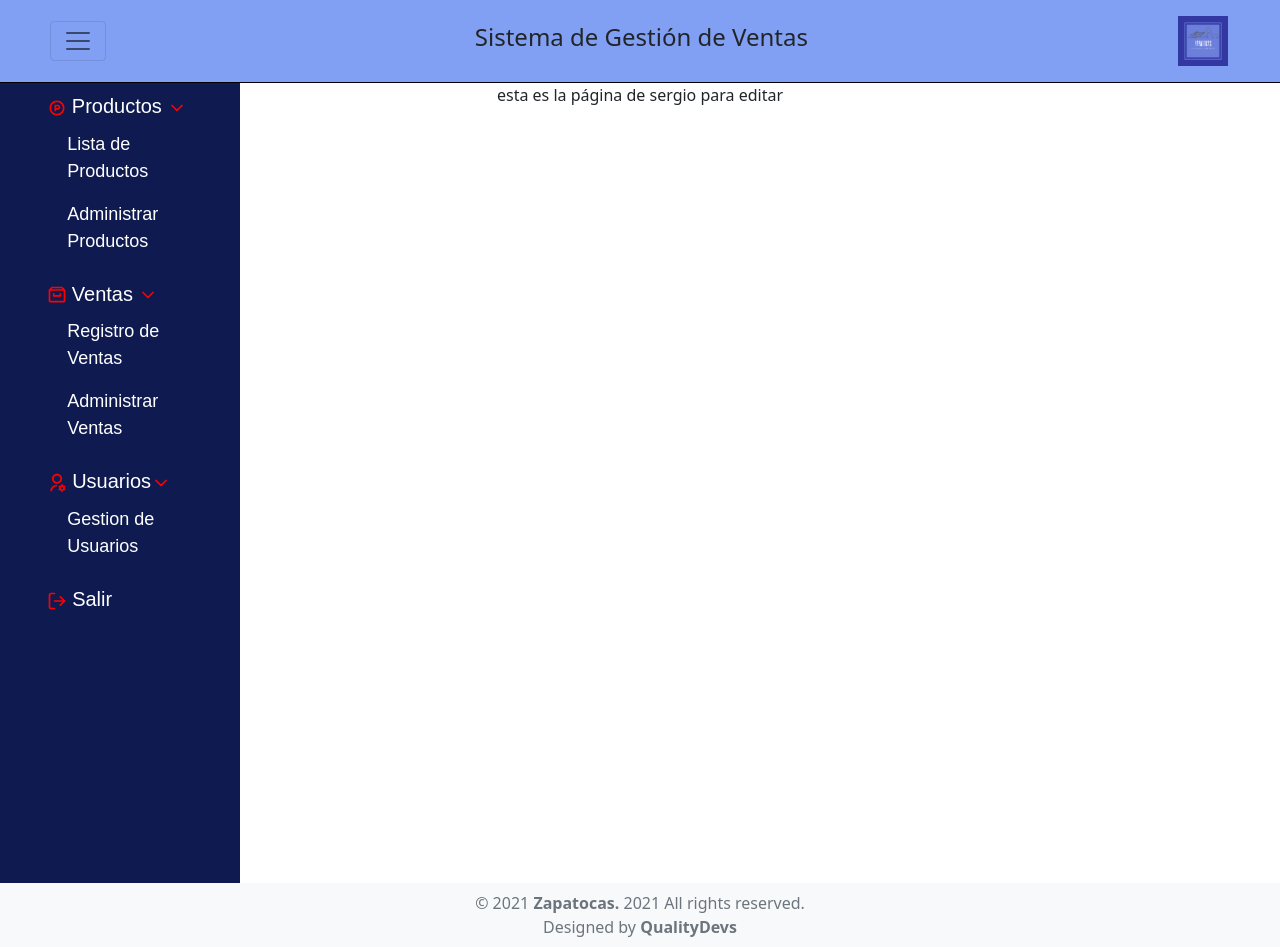
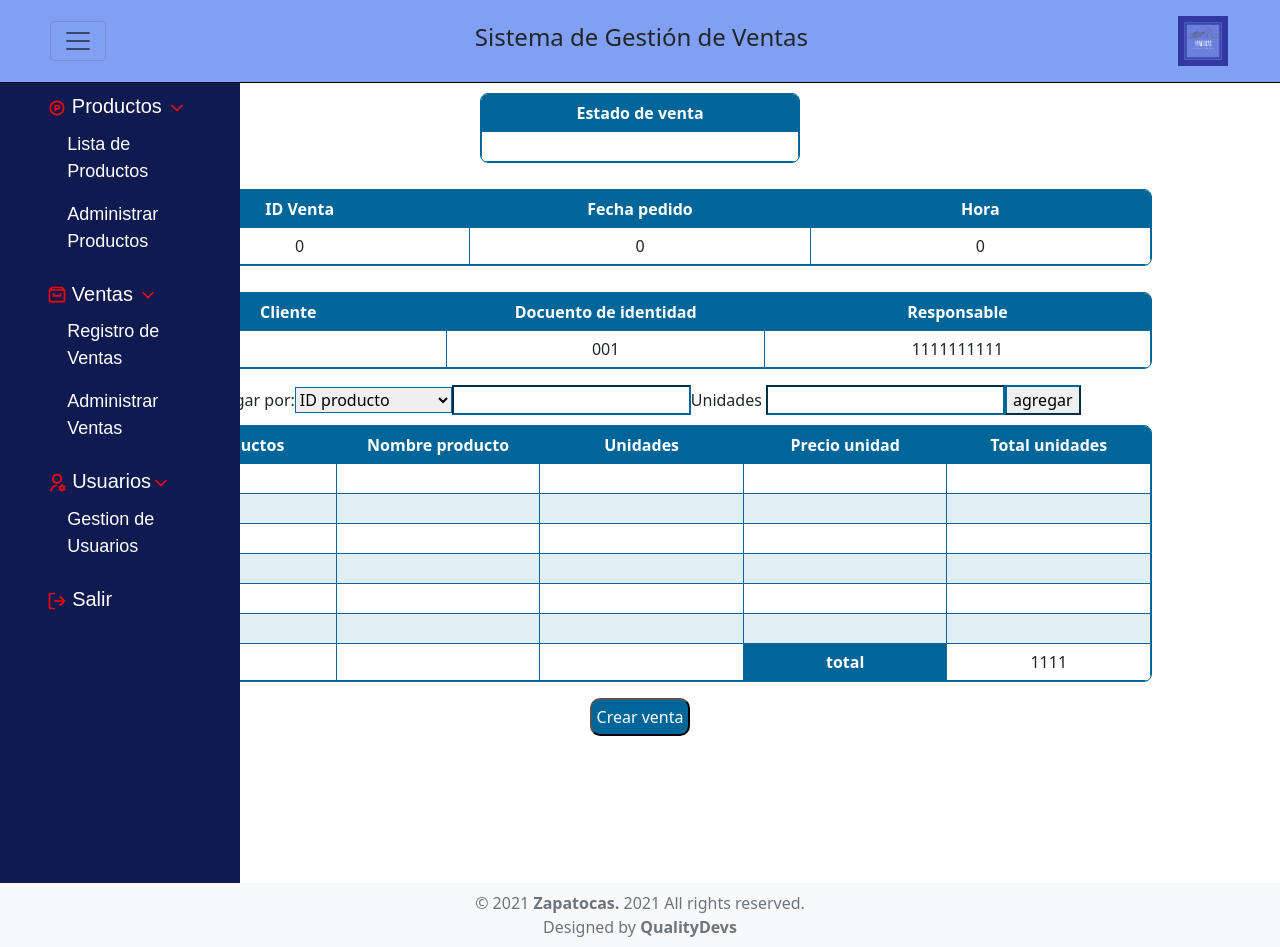
Before and after one commit to QualityDevs/Proyecto_Pagina_Web, a React (Create React App) app in the folder sistema-ventas/: page /registro_Ventas in a window 1280 px wide. Built offline with nearby package versions, Linux system fonts and the light colour scheme.

Commit message:
tablas venta y busqueda venta con estilos

```diff
--- a/sistema-ventas/src/pages/administracion_Ventas.jsx
+++ b/sistema-ventas/src/pages/administracion_Ventas.jsx
@@ -3,7 +3,123 @@ import React from 'react'
 const AdministracionVentas = () => {
     return (
         <div>
-            esta es la pagina de administracion_Ventas que edita natalia
+
+            <form className="busqueda">
+
+        Buscar por:<select className='colorborde'>
+        <option>ID venta</option>
+        <option>Docuento cliente</option>
+        <option>Nombre cliente</option>
+        </select>
+
+        <input type="search" className='colorborde' />
+        <input type="submit" value="Buscar" className='colorborde'/>
+
+
+        </form>
+
+
+    <div className="tsergio">
+        <table>
+            <thead>
+                <tr>
+                    <th>ID venta</th>
+                    <th>Fecha </th>
+                    <th>Unidades</th>
+                    <th>responsable</th>
+                    <th>Total venta</th>
+                    <th>Estado</th>
+                    <th>acciones</th>
+                </tr>
+            </thead>
+            <tbody>
+                <tr>
+                    <td></td>
+                    <td></td>
+                    <td></td>
+                    <td></td>
+                    <td></td>
+                    <td></td>
+                    <td><a href="" className='mver'>Ver</a>
+                        <a href="">Editar</a> </td>
+                </tr>
+                <tr className="sombra">
+                    <td></td>
+                    <td></td>
+                    <td></td>
+                    <td></td>
+                    <td></td>
+                    <td></td>
+                    <td></td>
+                </tr>
+                <tr>
+                    <td></td>
+                    <td></td>
+                    <td></td>
+                    <td></td>
+                    <td></td>
+                    <td></td>
+                    <td></td>
+                </tr>
+                <tr className="sombra">
+                    <td></td>
+                    <td></td>
+                    <td></td>
+                    <td></td>
+                    <td></td>
+                    <td></td>
+                    <td></td>
+                </tr>
+                <tr>
+                    <td></td>
+                    <td></td>
+                    <td></td>
+                    <td></td>
+                    <td></td>
+                    <td></td>
+                    <td></td>
+                </tr>
+                <tr className="sombra">
+                    <td></td>
+                    <td></td>
+                    <td></td>
+                    <td></td>
+                    <td></td>
+                    <td></td>
+                    <td></td>
+                </tr>
+                <tr>
+                    <td></td>
+                    <td></td>
+                    <td></td>
+                    <td></td>
+                    <td></td>
+                    <td></td>
+                    <td></td>
+                </tr>
+                <tr className="sombra">
+                    <td></td>
+                    <td></td>
+                    <td></td>
+                    <td></td>
+                    <td></td>
+                    <td></td>
+                    <td></td>
+                </tr>
+                <tr>
+                    <td></td>
+                    <td></td>
+                    <td></td>
+                    <td></td>
+                    <td></td>
+                    <td></td>
+                    <td></td>
+                </tr>
+
+            </tbody>
+        </table>
+    </div>
+
         </div>
     )
 }
--- a/sistema-ventas/src/pages/registro_Ventas.jsx
+++ b/sistema-ventas/src/pages/registro_Ventas.jsx
@@ -1,9 +1,151 @@
 import React from 'react'
+import '../styles/styles-sergio.css'
 
 const RegistroVentas = () => {
     return (
         <div>
-            esta es la página de sergio para editar
+            <div className="tsergio estadoventa" >
+                <table>
+                    <thead>
+                        <tr>
+                            <th>Estado de venta</th>
+                        </tr>
+                    </thead>
+
+                    <tbody>
+                        <tr>
+                            <td></td>
+                        </tr>
+                    </tbody>
+                </table>
+
+            </div>
+
+            <div className="tsergio">
+                <table>
+                    <thead>
+                        <tr>
+                        <th>ID Venta</th>
+                        <th>Fecha pedido</th>
+                        <th>Hora</th>
+                        </tr>
+                    </thead>
+
+                    <tbody>
+                        <tr>
+                        <td>0</td>
+                        <td>0</td>
+                        <td>0</td>
+                        </tr>
+                    </tbody>
+                </table>
+            </div>
+
+
+            <div className="tsergio">
+                <table>
+                    <thead>
+                        <tr>
+                        <th>Cliente</th>
+                        <th>Docuento de identidad</th>
+                        <th>Responsable</th>
+                        </tr>
+                    </thead>
+
+                    <tbody>
+                        <tr>
+                            <td></td>
+                            <td>001</td>
+                            <td>1111111111</td>
+                        </tr>
+                    </tbody>
+                </table>
+            </div>
+
+            <form className='fsergio'>
+
+                Agregar por:<select className='colorborde'>
+                <option >ID producto</option>
+                <option>Nombre producto</option>
+                </select>
+
+                <input type="search" className='colorborde' />
+                Unidades <input type="number" className='colorborde' />
+                <input type="submit" value="agregar" className='colorborde'/>
+
+
+                </form>
+
+            <div className="tsergio">
+                <table>
+                    <thead>
+                        <tr>
+                            <th>ID productos</th>
+                            <th>Nombre producto</th>
+                            <th>Unidades</th>
+                            <th>Precio unidad</th>
+                            <th>Total unidades</th>
+                        </tr>
+                    </thead>
+
+                    <tbody>
+                        <tr>
+                            <td></td>
+                            <td></td>
+                            <td></td>
+                            <td></td>
+                            <td></td>
+                        </tr>
+                        <tr className="sombra">
+                            <td></td>
+                            <td></td>
+                            <td></td>
+                            <td></td>
+                            <td></td>
+                        </tr>
+                        <tr>
+                            <td></td>
+                            <td></td>
+                            <td></td>
+                            <td></td>
+                            <td></td>
+                        </tr>
+                        <tr className="sombra">
+                            <td></td>
+                            <td></td>
+                            <td></td>
+                            <td></td>
+                            <td></td>
+                        </tr>
+                        <tr>
+                            <td></td>
+                            <td></td>
+                            <td></td>
+                            <td></td>
+                            <td></td>
+                        </tr>
+                        <tr className="sombra">
+                            <td></td>
+                            <td></td>
+                            <td></td>
+                            <td></td>
+                            <td></td>
+                        </tr>
+                        <tr>
+                            <td></td>
+                            <td></td>
+                            <td></td>
+                            <th className="total">total</th>
+                            <td>1111</td>
+                        </tr>
+
+                    </tbody>
+                </table>
+            </div>
+
+
+
+            <button type="submit" className="bsergio">Crear venta</button>
         </div>
     )
 }
--- /dev/null
+++ b/sistema-ventas/src/styles/styles-sergio.css
@@ -0,0 +1,62 @@
+.tsergio table {
+    border-collapse: collapse;
+    width: 100%;
+    }
+
+.tsergio {
+    overflow: hidden;
+    border: 1px solid #006699;
+    border-radius: 8px;
+    margin: 10px;
+    width: 80%;
+    display: inline-block;
+
+    }
+
+.tsergio table td, .tsergio table th {
+    padding: 6px 10px;
+    border: 1px solid #006699;
+    width: 100px;
+    text-align:center;
+    height: 30px;
+    }
+
+.tsergio table thead th {
+    background-color:#006699;
+    color:#FFFFFF;
+    }
+
+.sombra  {
+    background: #E1EEF4;
+    }
+
+.total {
+    background-color: #006699;
+    color: #FFFFFF;
+    }
+
+.estadoventa{
+    width: 25%;
+    display: inline-block
+
+    }
+
+.bsergio{
+    background-color: #006699;color: #FFFFFF;
+    padding: 5PX;
+    border-radius: 10PX;
+    display: block;
+    margin: auto;
+    }
+
+.busqueda{
+    margin: 40px;
+}
+
+.colorborde{
+    border-color: #006699;
+}
+
+.mver{
+    margin-right: 20px;
+}
```
